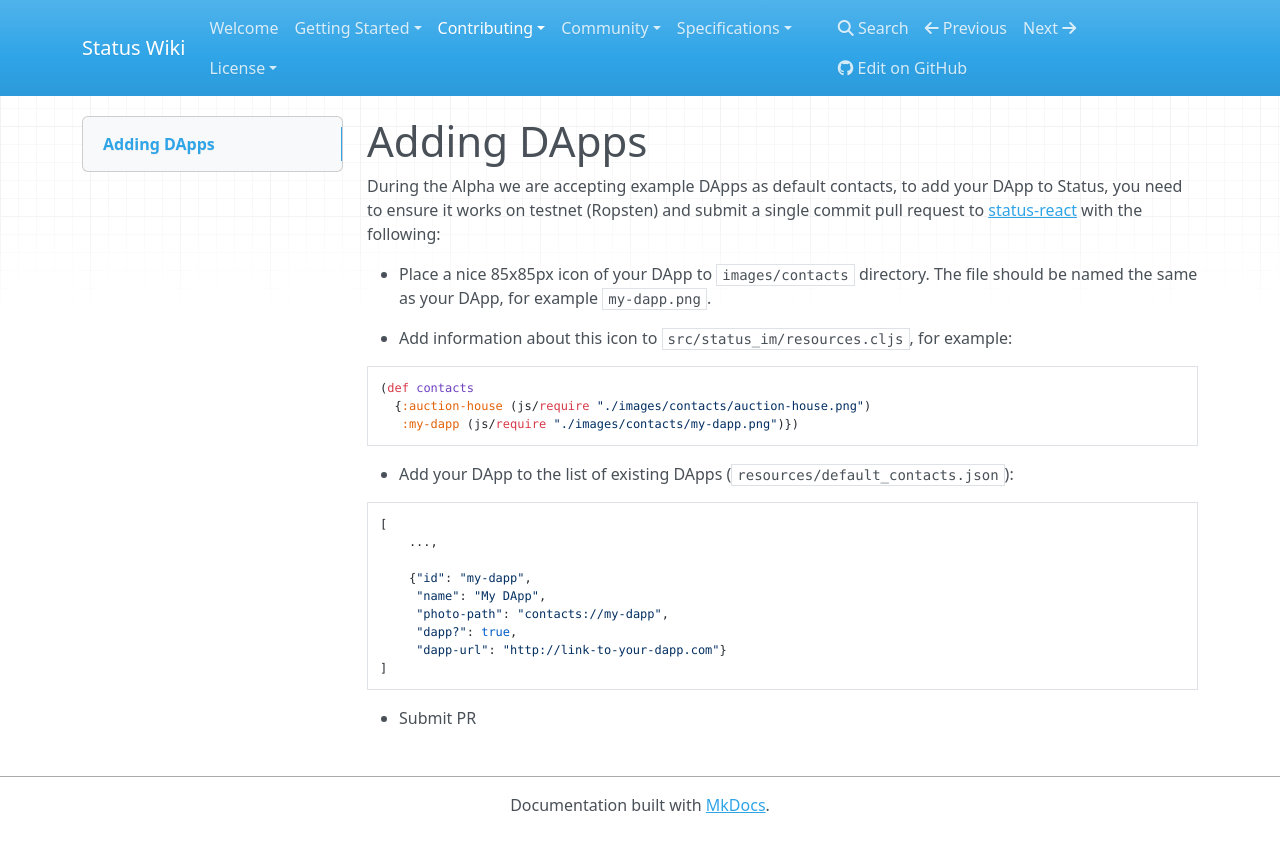
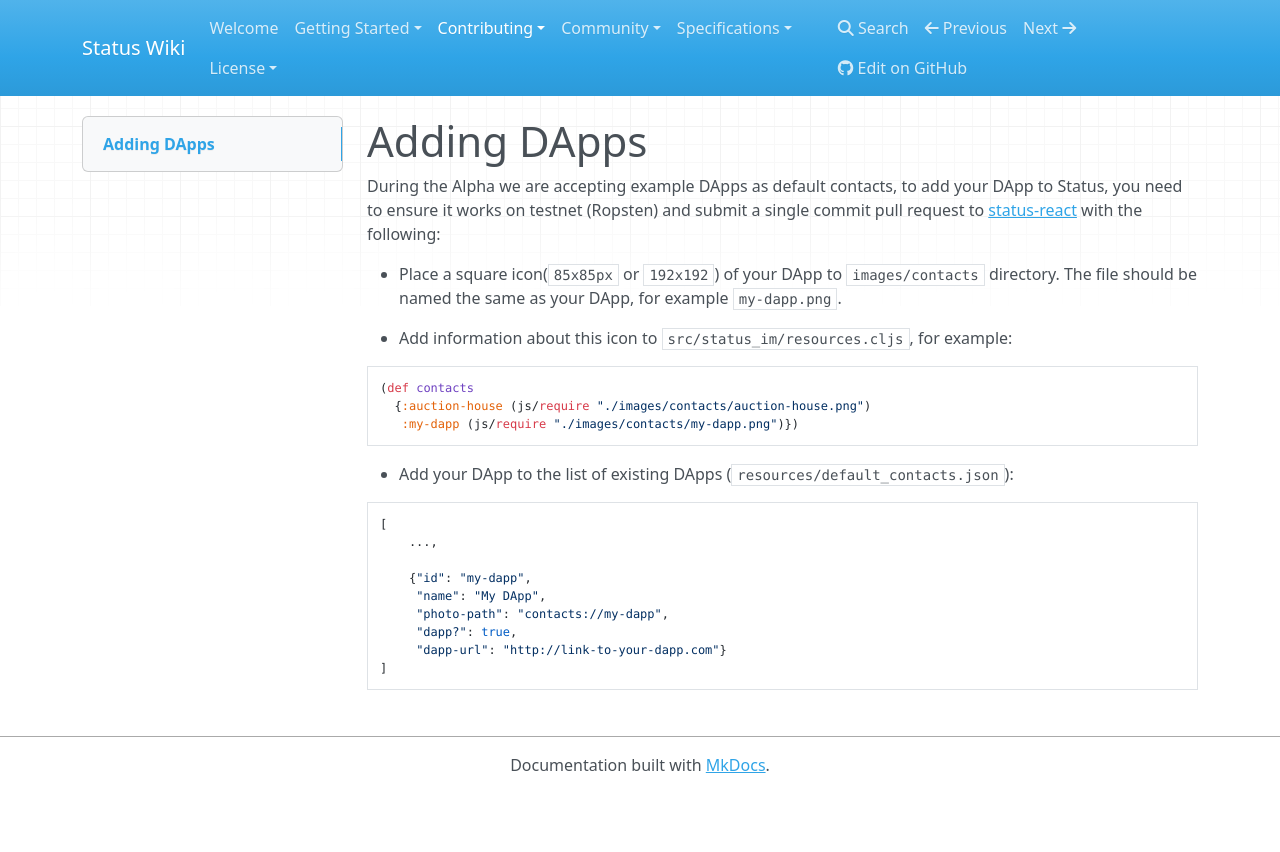
Before and after one commit to status-im/wiki.status.im, an MkDocs documentation site: the page built from docs/contributing/development/adding-dapps.md, in a window 1280 px wide. Shown: the top 852 px of the page. Built offline with MkDocs 1.6.1, drawn with Linux system fonts in a browser that asks for light colours; nearby versions of some CDN libraries; old or Windows-style settings are respelled for this version of MkDocs.

Commit message:
arbitrary icon dimension consensus

````diff
--- a/docs/contributing/development/adding-dapps.md
+++ b/docs/contributing/development/adding-dapps.md
@@ -2,7 +2,7 @@
 
 During the Alpha we are accepting example DApps as default contacts, to add your DApp to Status, you need to ensure it works on testnet (Ropsten) and submit a single commit pull request to [status-react](http://github.com/status-im/status-react) with the following:
 
-- Place a nice 85x85px icon of your DApp to `images/contacts` directory. The file should be named the same as your DApp, for example `my-dapp.png`.
+- Place a square icon(`85x85px` or `192x192`) of your DApp to `images/contacts` directory. The file should be named the same as your DApp, for example `my-dapp.png`.
 
 - Add information about this icon to `src/status_im/resources.cljs`, for example:
 ```
@@ -24,5 +24,3 @@ During the Alpha we are accepting example DApps as default contacts, to add your
      "dapp-url": "http://link-to-your-dapp.com"}
 ]
 ```
-
-- Submit PR
````
Also changed, not shown: docs/getting-started/faq.md (+2 -1 lines).
